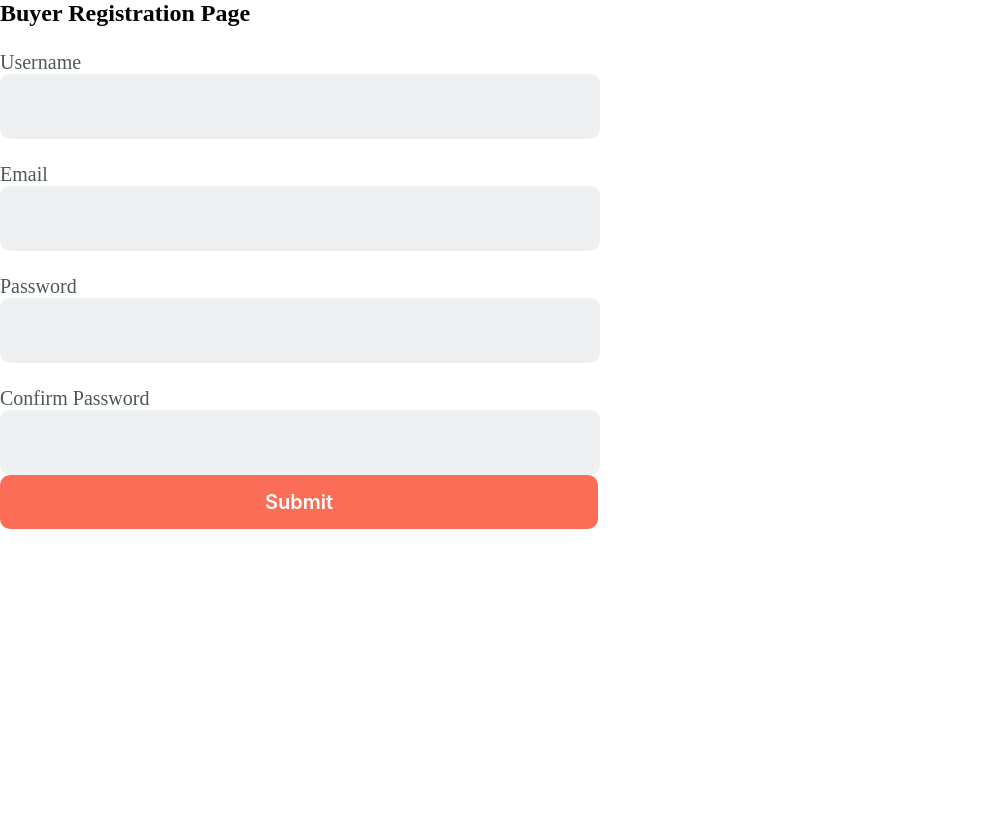
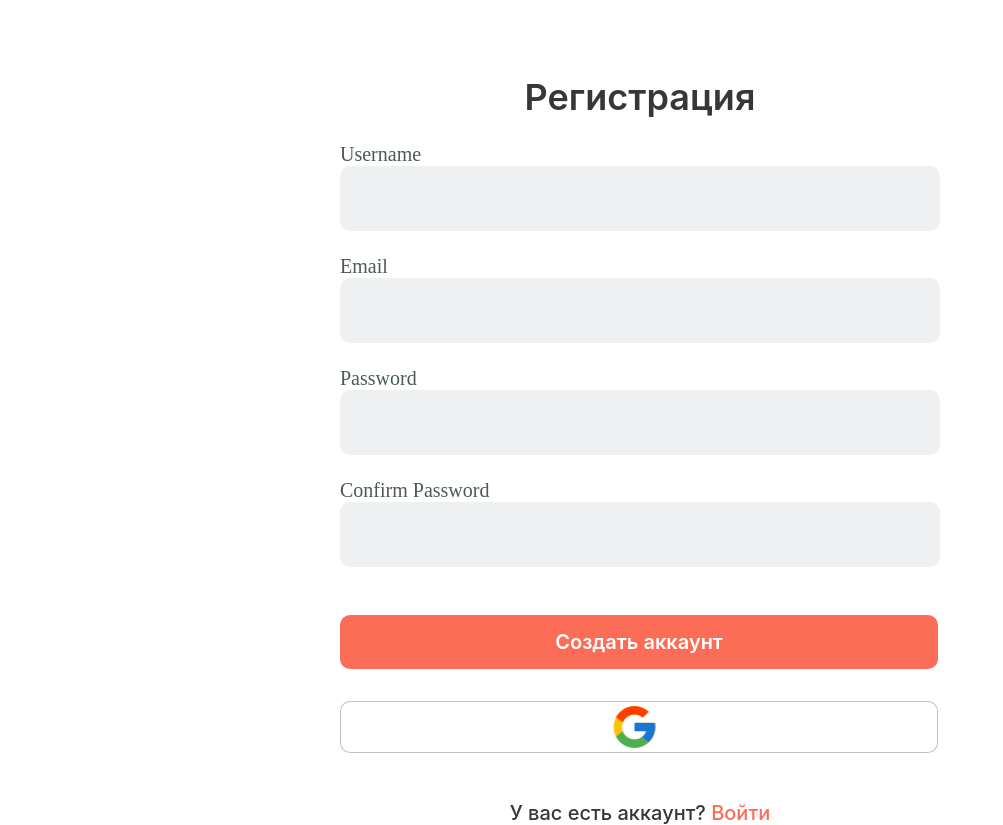
Before and after one commit to Jabryker/Market, a React (Create React App) app: page /registration/buyer in a window 1280 px wide. Shown: the whole page, without its empty margins (0-1003 px from the left). Before the commit the page ends 800 px from the top, so only its background shows below. Built offline with nearby package versions, Linux system fonts and the light colour scheme; no server answers.

Commit message:
style buyer page add google

```diff
--- a/src/components/organisms/BuyerRegistrationFormOrganism/BuyerRegistrationFormOrganism.tsx
+++ b/src/components/organisms/BuyerRegistrationFormOrganism/BuyerRegistrationFormOrganism.tsx
@@ -1,15 +1,20 @@
 import {FC} from "react";
 import { useForm } from "react-hook-form";
+import GoogleLoginLogic from "../../../templates/GoogleLoginLogic/GoogleLoginLogic";
 import {Button} from "../../atoms/Button/Button";
 import BuyerRegistrationFormFields from "../../molecules/BuyerRegistrationFormFields/BuyerRegistrationFormFields";
 import {IBuyerRegistrationFormOrganismProps} from "./BuyerRegistrationFormOrganism.interface";
+
 
 const BuyerRegistrationFormOrganism: FC<IBuyerRegistrationFormOrganismProps> = ({ onSubmit }) => {
   const { register, handleSubmit, formState: { errors }  } = useForm();
   return (
     <form onSubmit={handleSubmit(onSubmit)}>
       <BuyerRegistrationFormFields register={register} errors={errors} />
-      <Button type="submit">Submit</Button>
+      <div style={{ marginTop: "48px" }}>
+        <Button type="submit">Создать аккаунт</Button>
+        <GoogleLoginLogic>Создать аккаунт</GoogleLoginLogic>
+      </div>
     </form>
   );
 };
--- a/src/templates/BuyerRegistrationPageTemplate/BuyerRegistrationPageTemplate.module.scss
+++ b/src/templates/BuyerRegistrationPageTemplate/BuyerRegistrationPageTemplate.module.scss
@@ -0,0 +1,15 @@
+.BuyerRegistrationPageTemplate {
+  margin-top: 75px;
+
+  display: flex;
+  flex-direction: column;
+  justify-content: center;
+  align-items: center;
+
+  &Title {
+    color: #373737;
+    font-family: Inter;
+    font-size: 36px;
+    font-weight: 600;
+  }
+}
--- a/src/templates/BuyerRegistrationPageTemplate/BuyerRegistrationPageTemplate.tsx
+++ b/src/templates/BuyerRegistrationPageTemplate/BuyerRegistrationPageTemplate.tsx
@@ -1,7 +1,9 @@
 import {FC} from "react";
 import BuyerRegistrationFormOrganism from "../../components/organisms/BuyerRegistrationFormOrganism/BuyerRegistrationFormOrganism";
+import HelpText from "../../components/atoms/HelpText/HelpText";
 import AuthController from "../../controllers/AuthController";
 import {IRegisterData} from "../../controllers/interfaces/RegisterData.interface";
+import styles from "./BuyerRegistrationPageTemplate.module.scss";
 
 const BuyerRegistrationPageTemplate: FC = () => {
 
@@ -11,9 +13,10 @@ const BuyerRegistrationPageTemplate: FC = () => {
   };
 
   return (
-    <div>
-      <h2>Buyer Registration Page</h2>
+    <div className={styles.BuyerRegistrationPageTemplate}>
+      <h2 className={styles.BuyerRegistrationPageTemplateTitle}>Регистрация</h2>
       <BuyerRegistrationFormOrganism onSubmit={handleBuyerSubmit} />
+      <HelpText linkTo="/login" linkText="Войти">У вас есть аккаунт?</HelpText>
     </div>
   );
 };
```
